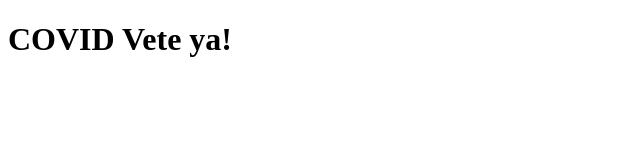
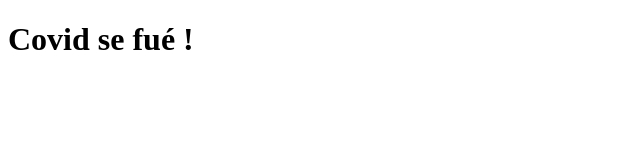
Before and after one commit to BrianHey/gitexample, a plain HTML site: page index.html in a window 1280 px wide. Shown: the whole page, without its empty margins (0-640 px from the left). Drawn offline with Linux system fonts and the light colour scheme.

Commit message:
Covid gone

```diff
--- a/index.html
+++ b/index.html
@@ -6,6 +6,6 @@
     <title>Document</title>
 </head>
 <body>
-    <h1> COVID Vete ya!</h1>
+    <h1>Covid se fué !</h1>
 </body>
 </html>
```
